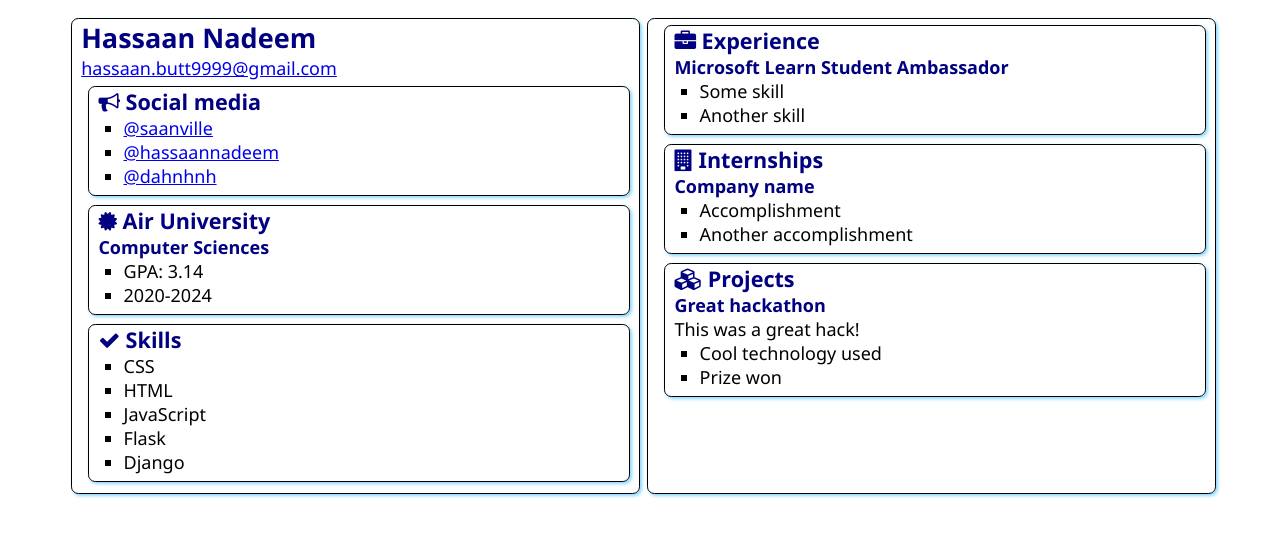
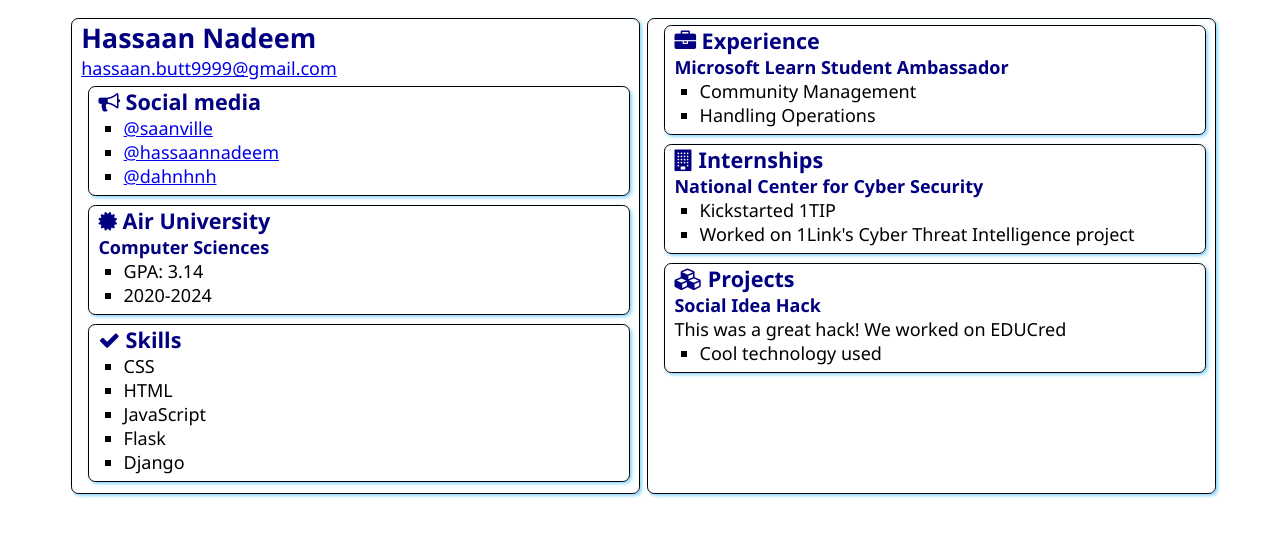
Before and after one commit to saanville/SATechnicalOnboarding, a plain HTML site: page src/index.html in a window 1280 px wide. Drawn offline with Linux system fonts and the light colour scheme.

```diff
--- a/src/index.html
+++ b/src/index.html
@@ -21,9 +21,9 @@
                     Social media
                 </h2>
                 <ul>
-                    <li><a href="https://github.com/<handle>">@saanville</a></li>
-                    <li><a href="https://linkedin.com/in/<handle>">@hassaannadeem</a></li>
-                    <li><a href="https://twitter.com/<handle>">@dahnhnh</a></li>
+                    <li><a href="https://github.com/saanville">@saanville</a></li>
+                    <li><a href="https://linkedin.com/in/hassaannadeem">@hassaannadeem</a></li>
+                    <li><a href="https://twitter.com/dahnhnh">@dahnhnh</a></li>
                 </ul>
             </section>
 
@@ -63,8 +63,8 @@
                 </h2>
                 <h3>Microsoft Learn Student Ambassador</h3>
                 <ul>
-                    <li>Some skill</li>
-                    <li>Another skill</li>
+                    <li>Community Management</li>
+                    <li>Handling Operations</li>
                 </ul>
             </section>
             <section class="box">
@@ -73,10 +73,10 @@
                     Internships
                 </h2>
 
-                <h3>Company name</h3>
+                <h3>National Center for Cyber Security</h3>
                 <ul>
-                    <li>Accomplishment</li>
-                    <li>Another accomplishment</li>
+                    <li>Kickstarted 1TIP</li>
+                    <li>Worked on 1Link's Cyber Threat Intelligence project</li>
                 </ul>
             </section>
             <section class="box">
@@ -85,11 +85,10 @@
                     Projects
                 </h2>
 
-                <h3>Great hackathon</h3>
-                <div>This was a great hack!</div>
+                <h3>Social Idea Hack</h3>
+                <div>This was a great hack! We worked on EDUCred</div>
                 <ul>
                     <li>Cool technology used</li>
-                    <li>Prize won</li>
                 </ul>
             </section>
         </article>
```
